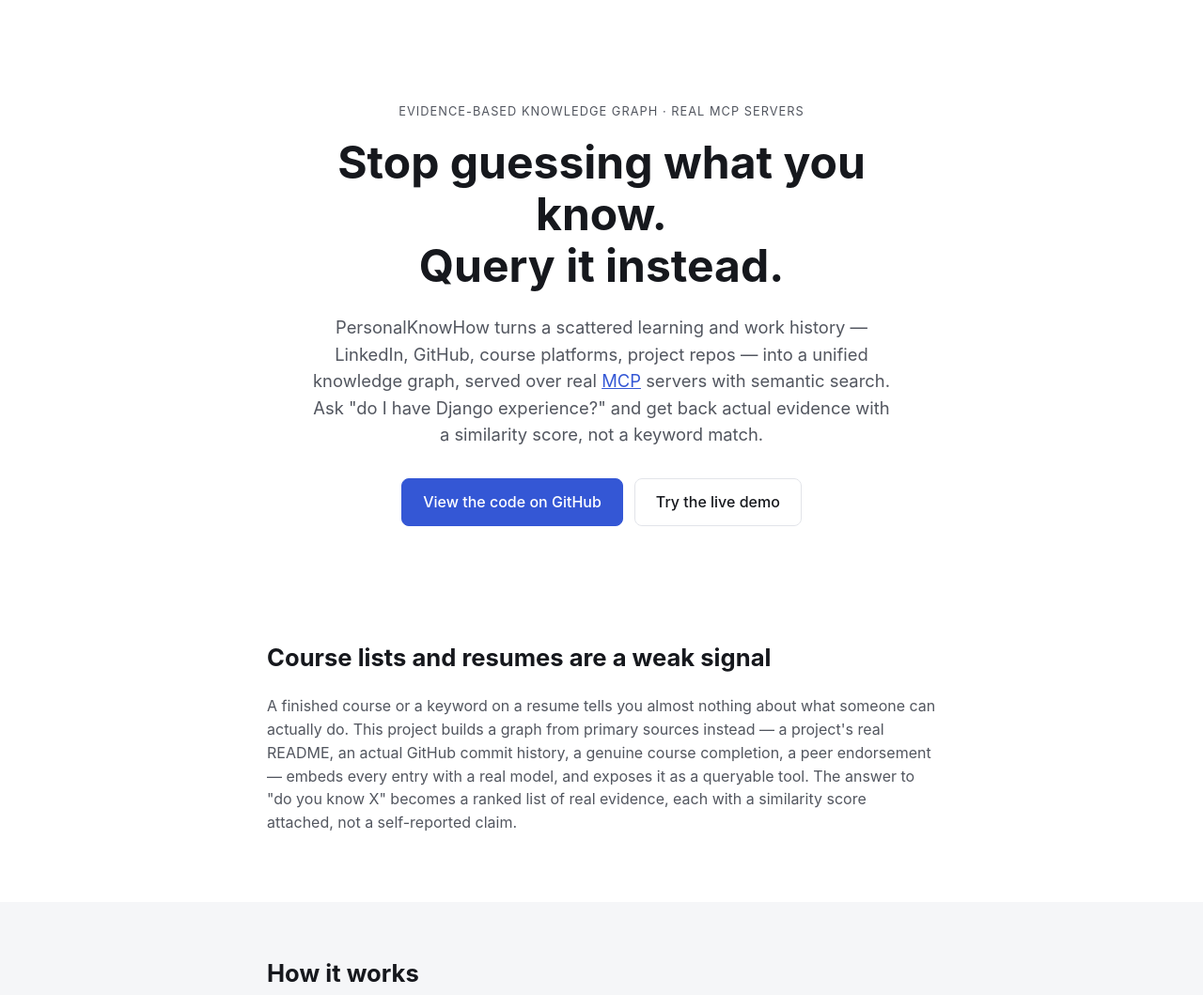
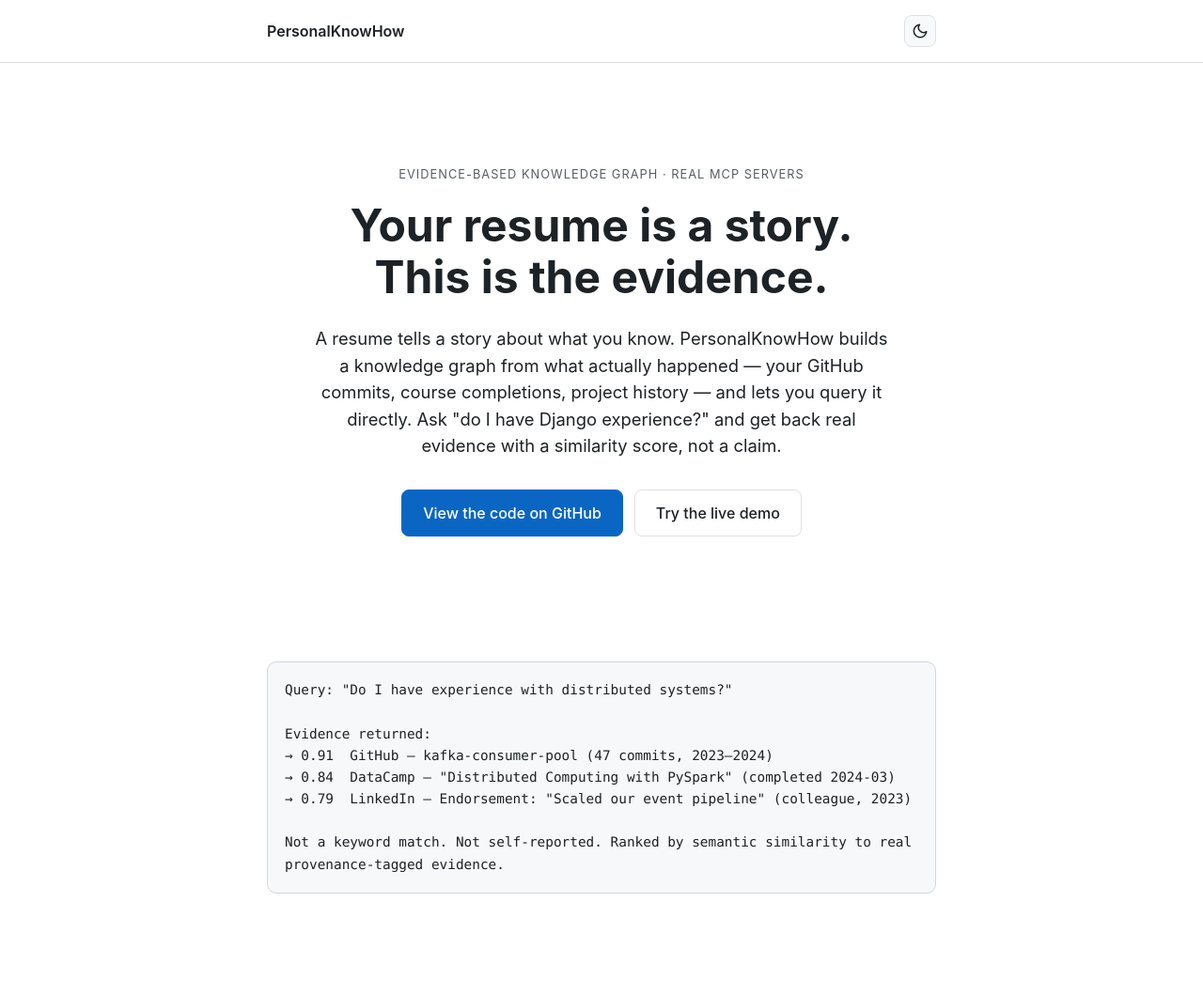
Before and after one commit to Georgi-Petkov/personalknowhow, a website: page site/public/index.html in a window 1280 px wide. Shown: the top 1059 px of the page at 94% size. Drawn offline with Linux system fonts and the light colour scheme.

Commit message:
Update landing page copy and add dark/light theme toggle
Hero copy replaced ("Your resume is a story. This is the evidence.")
and a static query/evidence example added above the fold, per design
notes -- the previous headline/subhead stays gone, everything else
(How it works, demo, privacy, waitlist) is untouched.

Also implements a full dark/light theme system: data-theme attribute,
VS Code Dark+ / LinkedIn-inspired palettes, localStorage persistence,
sun/moon toggle in a new nav bar, prefers-color-scheme fallback on
first visit. Verified live in both themes, toggle persists on reload.

```diff
--- a/site/public/index.html
+++ b/site/public/index.html
@@ -2,6 +2,13 @@
 <html lang="en">
 <head>
 <meta charset="utf-8" />
+<script>
+(function () {
+  var stored = localStorage.getItem("theme");
+  var theme = stored || (window.matchMedia && window.matchMedia("(prefers-color-scheme: light)").matches ? "light" : "dark");
+  document.documentElement.setAttribute("data-theme", theme);
+})();
+</script>
 <meta name="viewport" content="width=device-width, initial-scale=1" />
 <title>PersonalKnowHow — a queryable knowledge graph of what you actually know</title>
 <meta name="description" content="Turns your scattered learning and work history into a knowledge graph, served over real MCP servers with semantic search — so 'do I know X' gets answered with evidence, not a guess." />
@@ -10,16 +17,25 @@
 </head>
 <body>
 
+<nav class="site-nav">
+  <div class="wrap nav-inner">
+    <span class="nav-brand">PersonalKnowHow</span>
+    <button id="theme-toggle" class="theme-toggle" type="button" aria-label="Switch between dark and light theme">
+      <svg class="icon-sun" width="18" height="18" viewBox="0 0 24 24" fill="none" stroke="currentColor" stroke-width="2" stroke-linecap="round" stroke-linejoin="round" aria-hidden="true"><circle cx="12" cy="12" r="4"/><path d="M12 2v2M12 20v2M4.93 4.93l1.41 1.41M17.66 17.66l1.41 1.41M2 12h2M20 12h2M6.34 17.66l-1.41 1.41M19.07 4.93l-1.41 1.41"/></svg>
+      <svg class="icon-moon" width="18" height="18" viewBox="0 0 24 24" fill="none" stroke="currentColor" stroke-width="2" stroke-linecap="round" stroke-linejoin="round" aria-hidden="true"><path d="M21 12.79A9 9 0 1 1 11.21 3 7 7 0 0 0 21 12.79z"/></svg>
+    </button>
+  </div>
+</nav>
+
 <header class="hero">
   <div class="wrap">
     <p class="eyebrow">Evidence-based knowledge graph · Real MCP servers</p>
-    <h1>Stop guessing what you know.<br>Query it instead.</h1>
+    <h1>Your resume is a story.<br>This is the evidence.</h1>
     <p class="lede">
-      PersonalKnowHow turns a scattered learning and work history — LinkedIn, GitHub, course
-      platforms, project repos — into a unified knowledge graph, served over real
-      <a href="https://modelcontextprotocol.io/" target="_blank" rel="noopener">MCP</a> servers with
-      semantic search. Ask "do I have Django experience?" and get back actual evidence with a
-      similarity score, not a keyword match.
+      A resume tells a story about what you know. PersonalKnowHow builds a knowledge graph from
+      what actually happened — your GitHub commits, course completions, project history — and
+      lets you query it directly. Ask "do I have Django experience?" and get back real evidence
+      with a similarity score, not a claim.
     </p>
     <div class="cta-row">
       <a class="btn btn-primary" href="https://github.com/Georgi-Petkov/personalknowhow" target="_blank" rel="noopener">View the code on GitHub</a>
@@ -29,6 +45,20 @@
 </header>
 
 <main>
+
+  <section class="section example">
+    <div class="wrap">
+      <pre><code>Query: "Do I have experience with distributed systems?"
+
+Evidence returned:
+→ 0.91  GitHub — kafka-consumer-pool (47 commits, 2023–2024)
+→ 0.84  DataCamp — "Distributed Computing with PySpark" (completed 2024-03)
+→ 0.79  LinkedIn — Endorsement: "Scaled our event pipeline" (colleague, 2023)
+
+Not a keyword match. Not self-reported. Ranked by semantic similarity to real
+provenance-tagged evidence.</code></pre>
+    </div>
+  </section>
 
   <section class="section">
     <div class="wrap">
@@ -151,5 +181,6 @@
 </footer>
 
 <script src="/waitlist.js"></script>
+<script src="/theme.js"></script>
 </body>
 </html>
--- a/site/public/styles.css
+++ b/site/public/styles.css
@@ -1,27 +1,43 @@
-:root {
-  --bg: #ffffff;
-  --bg-alt: #f5f6f8;
-  --text: #16181d;
-  --text-dim: #52565f;
-  --border: #e2e4e9;
-  --accent: #3457d5;
+:root,
+[data-theme="dark"] {
+  --bg-primary: #1e1e1e;
+  --bg-secondary: #252526;
+  --bg-tertiary: #2d2d30;
+  --border: #3c3c3c;
+
+  --text-primary: #d4d4d4;
+  --text-secondary: #9d9d9d;
+  --text-muted: #6a6a6a;
+
+  --accent: #3794ff;
+  --accent-hover: #5aa6ff;
+  --accent-dim: #264f78;
   --accent-text: #ffffff;
-  --code-bg: #f0f1f4;
+
+  --code-bg: #1e1e1e;
+  --code-border: #3c3c3c;
+
   --font: -apple-system, BlinkMacSystemFont, "Segoe UI", Roboto, Helvetica, Arial, sans-serif;
   --mono: ui-monospace, SFMono-Regular, "SF Mono", Menlo, Consolas, monospace;
 }
 
-@media (prefers-color-scheme: dark) {
-  :root {
-    --bg: #0e0f12;
-    --bg-alt: #16181d;
-    --text: #ecedf0;
-    --text-dim: #a3a7b2;
-    --border: #2a2d34;
-    --accent: #7c9dff;
-    --accent-text: #0e0f12;
-    --code-bg: #1a1c22;
-  }
+[data-theme="light"] {
+  --bg-primary: #ffffff;
+  --bg-secondary: #f3f2ef;
+  --bg-tertiary: #f8f9fa;
+  --border: #e0e0e0;
+
+  --text-primary: #1d2226;
+  --text-secondary: #565e64;
+  --text-muted: #86888a;
+
+  --accent: #0a66c2;
+  --accent-hover: #004182;
+  --accent-dim: #e7f0fa;
+  --accent-text: #ffffff;
+
+  --code-bg: #f6f8fa;
+  --code-border: #d0d7de;
 }
 
 * { box-sizing: border-box; }
@@ -29,10 +45,12 @@
 body {
   margin: 0;
   font-family: var(--font);
-  background: var(--bg);
-  color: var(--text);
+  background: var(--bg-primary);
+  color: var(--text-primary);
   line-height: 1.55;
 }
+
+::selection { background: var(--accent-dim); }
 
 .wrap {
   max-width: 760px;
@@ -41,6 +59,46 @@ body {
 }
 
 a { color: var(--accent); }
+a:hover { color: var(--accent-hover); }
+
+.site-nav {
+  border-bottom: 1px solid var(--border);
+}
+
+.nav-inner {
+  display: flex;
+  align-items: center;
+  justify-content: space-between;
+  padding-top: 16px;
+  padding-bottom: 16px;
+}
+
+.nav-brand {
+  font-weight: 600;
+  color: var(--text-primary);
+}
+
+.theme-toggle {
+  display: flex;
+  align-items: center;
+  justify-content: center;
+  width: 34px;
+  height: 34px;
+  padding: 0;
+  border-radius: 8px;
+  border: 1px solid var(--border);
+  background: var(--bg-tertiary);
+  color: var(--text-primary);
+  cursor: pointer;
+}
+
+.theme-toggle:hover { border-color: var(--accent); color: var(--accent); }
+
+.theme-toggle .icon-sun,
+.theme-toggle .icon-moon { display: none; }
+
+[data-theme="dark"] .theme-toggle .icon-sun { display: block; }
+[data-theme="light"] .theme-toggle .icon-moon { display: block; }
 
 .hero {
   padding: 96px 0 64px;
@@ -51,7 +109,7 @@ a { color: var(--accent); }
   text-transform: uppercase;
   letter-spacing: 0.08em;
   font-size: 0.8rem;
-  color: var(--text-dim);
+  color: var(--text-secondary);
   margin-bottom: 16px;
 }
 
@@ -59,11 +117,12 @@ h1 {
   font-size: clamp(2rem, 5vw, 3rem);
   line-height: 1.15;
   margin: 0 0 24px;
+  color: var(--text-primary);
 }
 
 .lede {
   font-size: 1.15rem;
-  color: var(--text-dim);
+  color: var(--text-primary);
   max-width: 620px;
   margin: 0 auto 32px;
 }
@@ -80,13 +139,13 @@ h1 {
   padding: 12px 22px;
   border-radius: 8px;
   border: 1px solid var(--border);
-  color: var(--text);
+  color: var(--text-primary);
   text-decoration: none;
   font-weight: 500;
-  transition: transform 0.1s ease;
+  transition: transform 0.1s ease, border-color 0.1s ease;
 }
 
-.btn:hover { transform: translateY(-1px); }
+.btn:hover { transform: translateY(-1px); border-color: var(--accent); }
 
 .btn-primary {
   background: var(--accent);
@@ -94,17 +153,24 @@ h1 {
   border-color: var(--accent);
 }
 
+.btn-primary:hover {
+  background: var(--accent-hover);
+  border-color: var(--accent-hover);
+}
+
 .section { padding: 56px 0; }
-.section.alt { background: var(--bg-alt); }
+.section.alt { background: var(--bg-secondary); }
+.section.example .wrap { padding-top: 0; }
 
 h2 {
   font-size: 1.6rem;
   margin: 0 0 20px;
+  color: var(--text-primary);
 }
 
-h3 { font-size: 1.1rem; margin: 0 0 6px; }
+h3 { font-size: 1.1rem; margin: 0 0 6px; color: var(--text-primary); }
 
-p { color: var(--text-dim); }
+p { color: var(--text-primary); }
 
 code {
   font-family: var(--mono);
@@ -112,12 +178,12 @@ code {
   padding: 2px 6px;
   border-radius: 4px;
   font-size: 0.9em;
-  color: var(--text);
+  color: var(--text-primary);
 }
 
 pre {
   background: var(--code-bg);
-  border: 1px solid var(--border);
+  border: 1px solid var(--code-border);
   border-radius: 10px;
   padding: 18px;
   overflow-x: auto;
@@ -126,7 +192,7 @@ pre {
 pre code {
   background: none;
   padding: 0;
-  color: var(--text);
+  color: var(--text-primary);
 }
 
 .steps {
@@ -141,6 +207,10 @@ pre code {
   display: flex;
   gap: 16px;
   align-items: flex-start;
+  background: var(--bg-tertiary);
+  border: 1px solid var(--border);
+  border-radius: 10px;
+  padding: 16px;
 }
 
 .step-num {
@@ -170,10 +240,16 @@ pre code {
   padding: 12px 14px;
   border-radius: 8px;
   border: 1px solid var(--border);
-  background: var(--bg);
-  color: var(--text);
+  background: var(--bg-tertiary);
+  color: var(--text-primary);
   font-size: 1rem;
   font-family: var(--font);
+}
+
+.waitlist input[type="email"]:focus-visible,
+.waitlist input[type="text"]:focus-visible {
+  outline: 2px solid var(--accent);
+  outline-offset: 1px;
 }
 
 .waitlist button {
@@ -186,6 +262,7 @@ pre code {
   margin-top: 12px;
   min-height: 1.2em;
   font-size: 0.9rem;
+  color: var(--text-secondary);
 }
 
 footer {
@@ -195,7 +272,7 @@ footer {
   margin-top: 40px;
 }
 
-footer p { color: var(--text-dim); font-size: 0.9rem; }
+footer p { color: var(--text-secondary); font-size: 0.9rem; }
 
 @media (max-width: 520px) {
   .hero { padding: 64px 0 40px; }
--- /dev/null
+++ b/site/public/theme.js
@@ -0,0 +1,8 @@
+const toggle = document.getElementById("theme-toggle");
+
+toggle.addEventListener("click", () => {
+  const current = document.documentElement.getAttribute("data-theme");
+  const next = current === "dark" ? "light" : "dark";
+  document.documentElement.setAttribute("data-theme", next);
+  localStorage.setItem("theme", next);
+});
```
